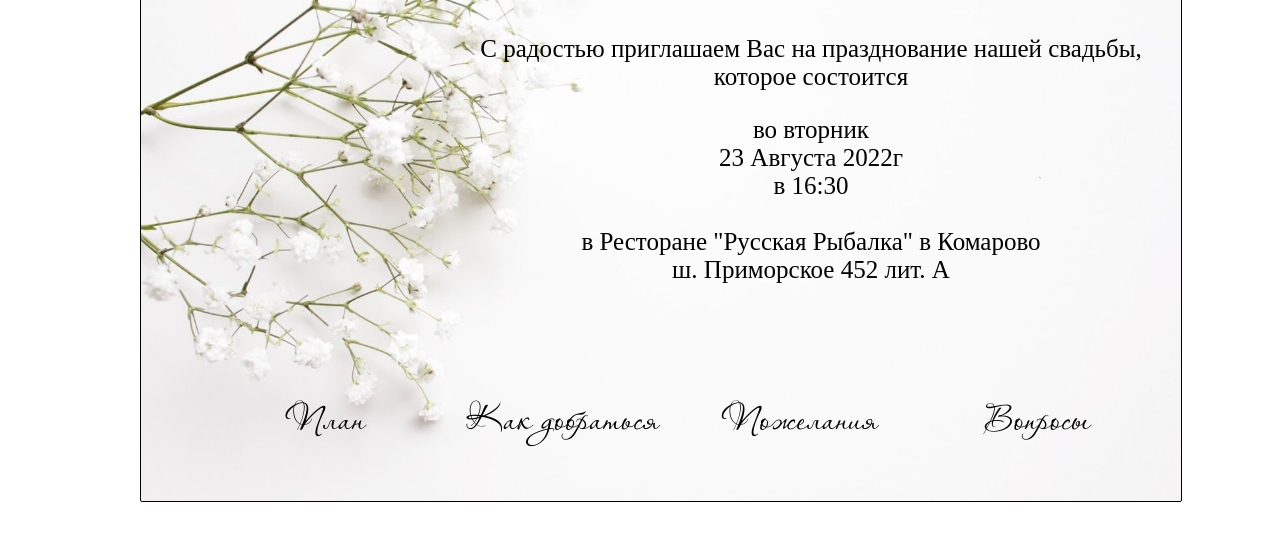
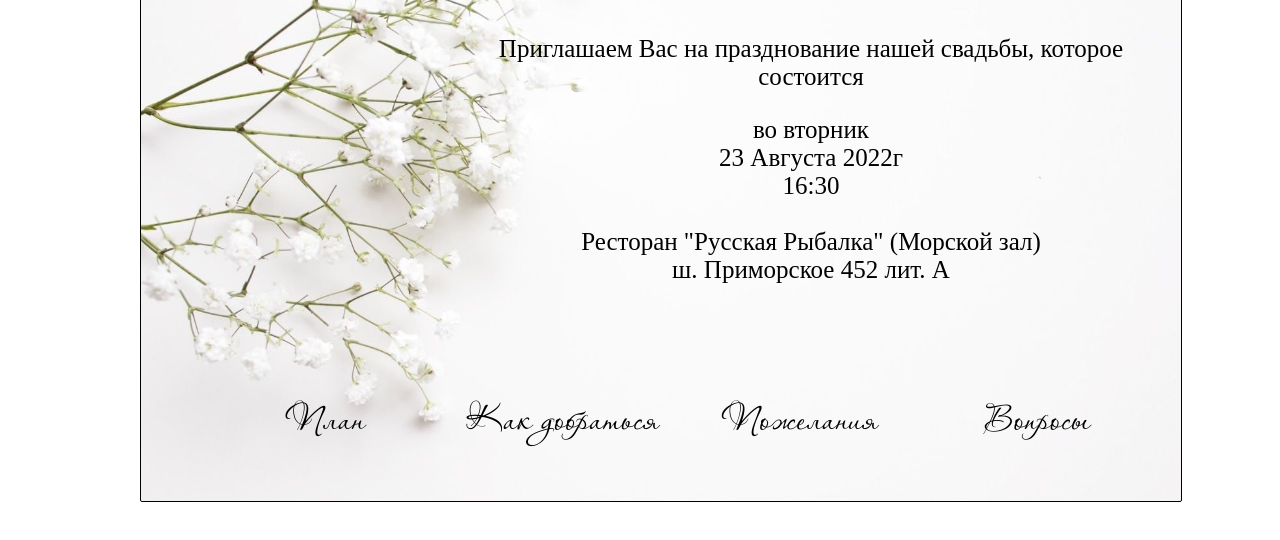
Before and after one commit to TemZaraza/wedding_final, a plain HTML site: page index.html in a window 1280 px wide. Shown: the part 290-830 px from the top of the page. Drawn offline with Linux system fonts and the light colour scheme; a web font is replaced by a local one.

Commit message:
Add files via upload

```diff
--- a/index.html
+++ b/index.html
@@ -45,8 +45,8 @@
             <div class="data"><p>Главная</p></div>
             <div class="nx text-data">
                 <h2>Дорогие родные <br> и друзья!</h2>
-                <p>С радостью приглашаем Вас на празднование нашей свадьбы, которое состоится</p>
-                <p>во вторник <br> 23 Августа 2022г <br>в 16:30 <br><br>в Ресторане "Русская Рыбалка" в Комарово <br> ш. Приморское 452 лит. А</p>
+                <p>Приглашаем Вас на празднование нашей свадьбы, которое состоится</p>
+                <p>во вторник <br> 23 Августа 2022г <br>16:30 <br><br>Ресторан "Русская Рыбалка" (Морской зал)<br> ш. Приморское 452 лит. А</p>
             </div>
             <div class="nx text-plan">
                 <h2>План <br> мероприятия</h2>
@@ -56,7 +56,7 @@
                     <br>
                     <li>16:30 - Встреча гостей</li>
                     <br>
-                    <li>17:00 - Церемония бракосочетания</li>
+                    <li>17:00 - Выездная регистрация</li>
                     <br>
                     <li>17:30 - Начало банкета</li>
                     <br>
@@ -68,7 +68,7 @@
                 <h2>Как <br> добраться</h2>
                 <div>
                     <p>Адрес проведения торжества: <br> ш. Приморское, 452 лит. А <br>
-                         Ресторан "Русская Рыбалка"</p>
+                         Ресторан "Русская Рыбалка" (Морской зал)</p>
                     <p>Добраться до места Вы сможете:</p>
                 <ul class="table-text2">
                     <li><img src="flower4.png" alt="" class="iconflower"> На нашем трансфере от м.Беговая ~ 45мин <br>(Время отправления - 15:30)
@@ -93,12 +93,12 @@
             </div>
             <div class="nx text-contact">
                 <h2>Свадебный <br> координатор</h2>
-               <p>В день мероприятия по всем вопросам обращайтесь к нашему свадебному координатору</p><a href="https://vk.com/lovushkinaa" id="Angelina" target="_blank">Ангелина</a> <br><a href="https://vk.com/lovushkinaa" target="_blank">(Страница в VK)</a>
+               <p>В день мероприятия по всем вопросам обращайтесь к нашему свадебному координатору</p><a href="https://vk.com/lovushkinaa" id="Angelina" target="_blank">Ангелина</a> <br><a href="https://vk.com/lovushkinaa" target="_blank">Страница в VK</a>
                <p>+7 (911) 284-84-06</p>
 
                <hr>
                <div class="AK">
-                <p>с любовью,</p>
+                <p>С любовью,</p>
                 <h2>А и К</h2>
             </div>
             </div>
```
